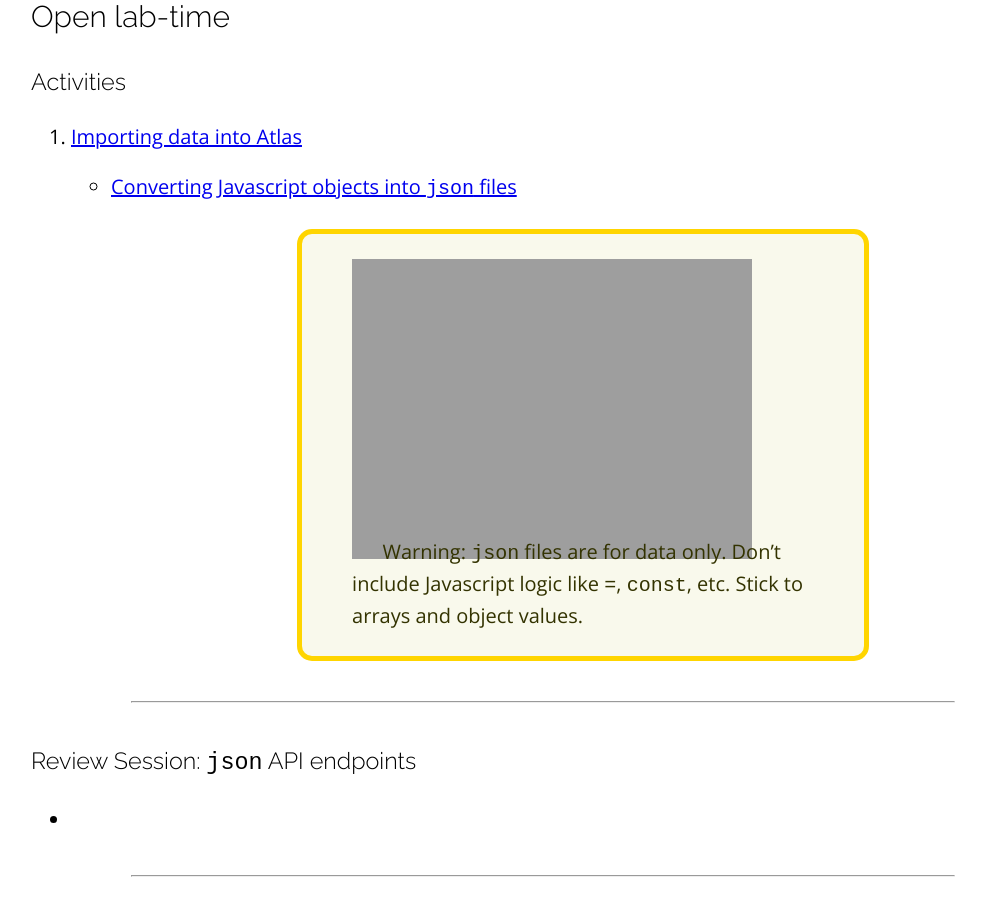
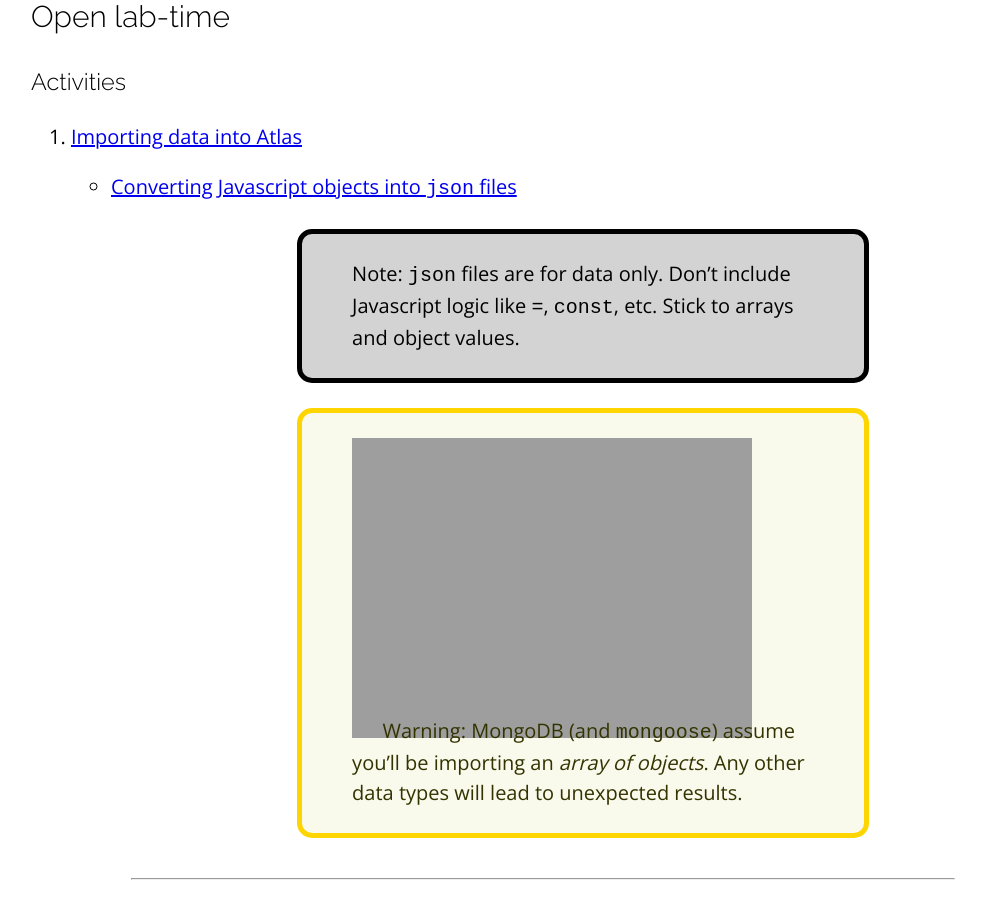
Before and after one commit to sait-wbdv/winter-2021, a Jekyll site: the page built from _posts/2021-03-17-mongoose-atlas.md, in a window 1280 px wide and 900 px high, scrolled down 4221 px. Shown: the whole window, without its empty margins (97-1083 px from the left). Built offline with Jekyll 4.4.1, drawn with Linux system fonts in a browser that asks for light colours; nearby versions of some CDN libraries.

```diff
--- a/_posts/2021-03-17-mongoose-atlas.md
+++ b/_posts/2021-03-17-mongoose-atlas.md
@@ -115,7 +115,10 @@ Instance
 1. [Importing data into Atlas](https://github.com/sait-wbdv/sample-code/tree/master/backend/mongoose/2-sample-import)
     - [Converting Javascript objects into `json` files](https://gist.github.com/acidtone/9ba1c784d5f78fdc9dc4df9c6f26bcf8)
 
-        Warning: `json` files are for data only. Don't include Javascript logic like `=`, `const`, etc. Stick to arrays and object values.
+        **Note**: `json` files are for data only. Don't include Javascript logic like `=`, `const`, etc. Stick to arrays and object values.
+        {: .notice }
+
+        Warning: MongoDB (and `mongoose`) assume you'll be importing an _array of objects_. Any other data types will lead to unexpected results.
         {: .notice .notice--warning}
 
 ---
```
Also changed, not shown: _posts/2021-03-18-heroku-atlas-get-requests.md (added, +54 -0 lines).
